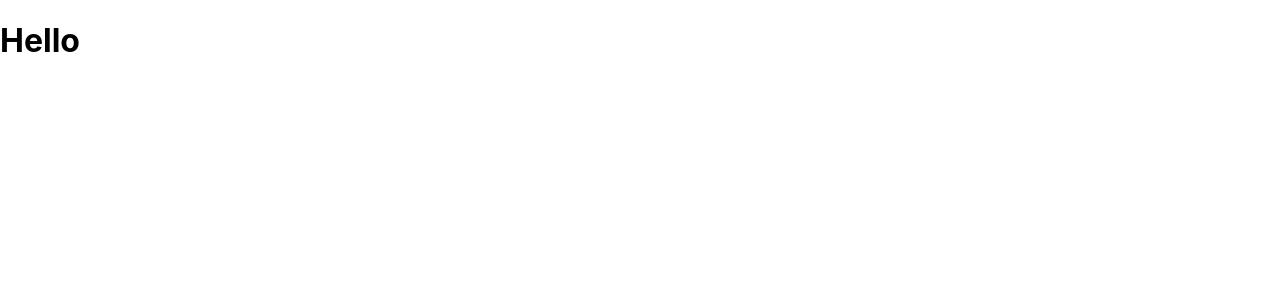
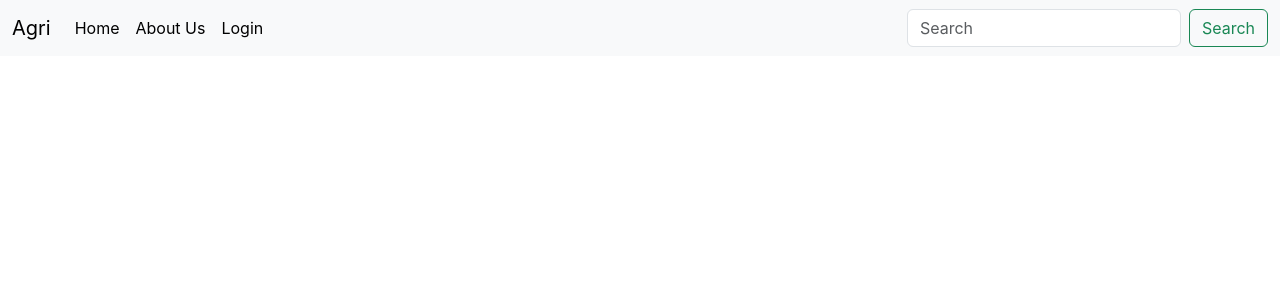
Before and after one commit to anysa-kharel/Project-Agri, a React (Create React App) app: page / in a window 1280 px wide. Shown: the top 300 px of the page. Built offline with nearby package versions, Linux system fonts and the light colour scheme.

Commit message:
Testing NavBar

```diff
--- a/public/index.html
+++ b/public/index.html
@@ -10,34 +10,14 @@
       content="Web site created using create-react-app"
     />
     <link rel="apple-touch-icon" href="%PUBLIC_URL%/logo192.png" />
-    <!--
-      manifest.json provides metadata used when your web app is installed on a
-      user's mobile device or desktop. See https://developers.google.com/web/fundamentals/web-app-manifest/
-    -->
+
     <link rel="manifest" href="%PUBLIC_URL%/manifest.json" />
-    <!--
-      Notice the use of %PUBLIC_URL% in the tags above.
-      It will be replaced with the URL of the `public` folder during the build.
-      Only files inside the `public` folder can be referenced from the HTML.
-
-      Unlike "/favicon.ico" or "favicon.ico", "%PUBLIC_URL%/favicon.ico" will
-      work correctly both with client-side routing and a non-root public URL.
-      Learn how to configure a non-root public URL by running `npm run build`.
-    -->
+    <link href="https://cdn.jsdelivr.net/npm/bootstrap@5.3.0-alpha1/dist/css/bootstrap.min.css" rel="stylesheet" integrity="sha384-GLhlTQ8iRABdZLl6O3oVMWSktQOp6b7In1Zl3/Jr59b6EGGoI1aFkw7cmDA6j6gD" crossorigin="anonymous">
     <title>React App</title>
   </head>
   <body>
     <noscript>You need to enable JavaScript to run this app.</noscript>
     <div id="root"></div>
-    <!--
-      This HTML file is a template.
-      If you open it directly in the browser, you will see an empty page.
-
-      You can add webfonts, meta tags, or analytics to this file.
-      The build step will place the bundled scripts into the <body> tag.
-
-      To begin the development, run `npm start` or `yarn start`.
-      To create a production bundle, use `npm run build` or `yarn build`.
-    -->
+    <script src="https://cdn.jsdelivr.net/npm/bootstrap@5.3.0-alpha1/dist/js/bootstrap.bundle.min.js" integrity="sha384-w76AqPfDkMBDXo30jS1Sgez6pr3x5MlQ1ZAGC+nuZB+EYdgRZgiwxhTBTkF7CXvN" crossorigin="anonymous"></script>
   </body>
 </html>
--- a/src/App.js
+++ b/src/App.js
@@ -1,13 +1,15 @@
-import logo from './logo.svg';
+
 import './App.css';
-import Main from './Component/Main';
+// import Main from './Component/Main';
+import NavBar from './Component/NavBar';
 
 function App() {
   return (
     <div>
 
 
-      <Main/>
+
+      <NavBar title="Agri"/>
     </div>
 
   );
--- /dev/null
+++ b/src/Component/Login.js
@@ -0,0 +1,22 @@
+let Login=()=>
+{
+    return(
+        <form>
+  <div className="mb-3">
+    <label for="exampleInputEmail1" className="form-label">Email address</label>
+    <input type="email" className="form-control" id="exampleInputEmail1" aria-describedby="emailHelp"/>
+    <div id="emailHelp" className="form-text">We'll never share your email with anyone else.</div>
+  </div>
+  <div className="mb-3">
+    <label for="exampleInputPassword1" className="form-label">Password</label>
+    <input type="password" className="form-control" id="exampleInputPassword1"/>
+  </div>
+  <div className="mb-3 form-check">
+    <input type="checkbox" className="form-check-input" id="exampleCheck1"/>
+    <label className="form-check-label" for="exampleCheck1">Check me out</label>
+  </div>
+  <button type="submit" className="btn btn-primary">Submit</button>
+</form>
+    );
+}
+export default Login
--- /dev/null
+++ b/src/Component/NavBar.js
@@ -0,0 +1,40 @@
+// import Login from "./Login";
+import PropTypes from 'prop-types'
+
+
+const NavBar = (props) =>
+{
+
+    return(
+        <nav className="navbar navbar-expand-lg bg-body-tertiary">
+        <div className="container-fluid">
+          <a className="navbar-brand" href="/">{props.title}</a>
+          <button className="navbar-toggler" type="button" data-bs-toggle="collapse" data-bs-target="#navbarSupportedContent" aria-controls="navbarSupportedContent" aria-expanded="false" aria-label="Toggle navigation">
+            <span className="navbar-toggler-icon"></span>
+          </button>
+          <div className="collapse navbar-collapse" id="navbarSupportedContent">
+            <ul className="navbar-nav me-auto mb-2 mb-lg-0">
+              <li className="nav-item">
+                <a className="nav-link active" aria-current="page" href="/">Home</a>
+              </li>
+              <li className="nav-item">
+                <a className="nav-link active" aria-current="page" href="/">About Us</a>
+              </li>
+              <li className="nav-item">
+                <a className="nav-link active" aria-current="page" href="Login.js">Login</a>
+              </li>
+            </ul>
+            <form className="d-flex" role="search">
+              <input className="form-control me-2" type="search" placeholder="Search" aria-label="Search"/>
+              <button className="btn btn-outline-success" type="submit">Search</button>
+            </form>
+          </div>
+        </div>
+      </nav>
+    );
+}
+
+NavBar.defaultProps={title : 'Title Here'};
+NavBar.propTypes={title : PropTypes.string.isRequired}
+
+export default NavBar
```
